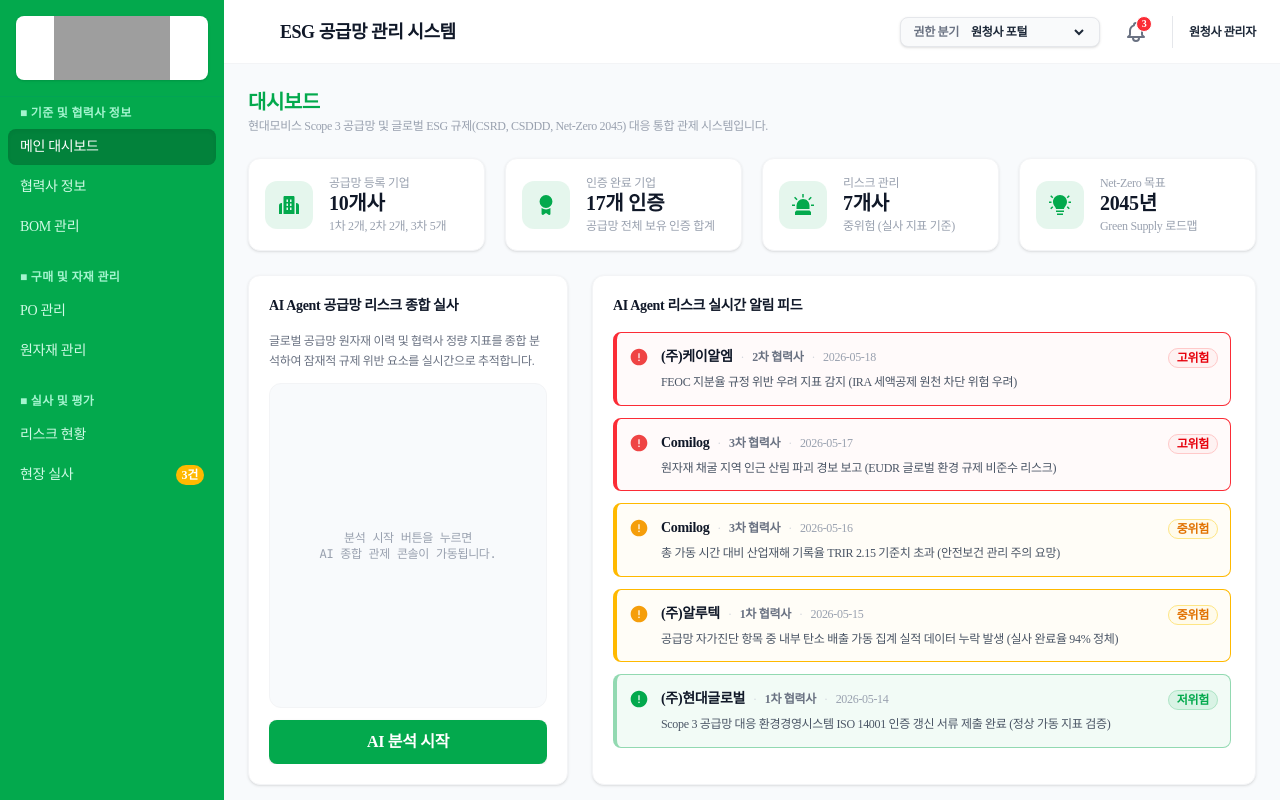
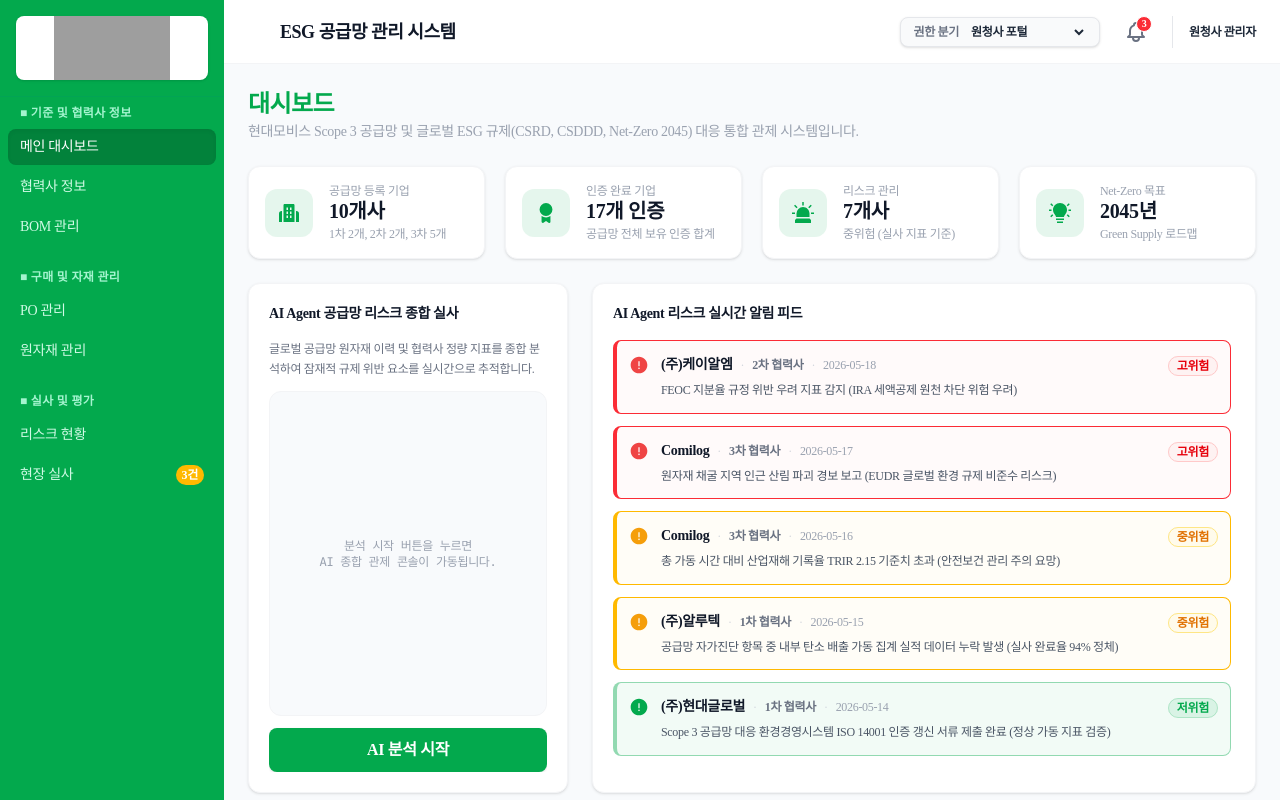
Before and after one commit to shell-files/dev_triplevalues, a React app in the folder frontend/: page / in a window 1280 px wide. Built offline with nearby package versions, Linux system fonts and the light colour scheme; grey boxes are pictures that could not be loaded; the HTML template or start-up script is replaced by a standard one.

Commit message:
[FE] 정적 파일 공급망 분류 및 리스크 상태 다중 필터링 로직 수정 (#19)

```diff
--- a/frontend/src/homes/admin/MainDashboard.jsx
+++ b/frontend/src/homes/admin/MainDashboard.jsx
@@ -42,8 +42,8 @@ const MainDashboard = () => {
   return (
     <div className="p-6 space-y-6 max-w-[1600px] mx-auto animate-fade-in w-full h-full">
       <div>
-        <h2 className="text-xl font-black text-[#03a94d] tracking-tight">대시보드</h2>
-        <p className="text-xs font-medium text-gray-400 mt-0.5">현대모비스 Scope 3 공급망 및 글로벌 ESG 규제(CSRD, CSDDD, Net-Zero 2045) 대응 통합 관제 시스템입니다.</p>
+        <h2 className="text-2xl font-black text-[#03a94d] tracking-tight">대시보드</h2>
+        <p className="text-sm text-gray-400 mt-0.5">현대모비스 Scope 3 공급망 및 글로벌 ESG 규제(CSRD, CSDDD, Net-Zero 2045) 대응 통합 관제 시스템입니다.</p>
       </div>
 
       <div className="grid grid-cols-1 md:grid-cols-4 gap-5">
--- a/frontend/src/homes/admin/partners/PartnerList.jsx
+++ b/frontend/src/homes/admin/partners/PartnerList.jsx
@@ -48,7 +48,7 @@ const PartnerList = ({ userRole, partnerRegistration, setSelPartner, apiCompanie
 
   const filtered = companies.filter((c) => {
     const matchSearch = g(c, "short").toLowerCase().includes(search.toLowerCase());
-    const matchTier = tierFilter === "all" || g(c, "tierLabel") === tierFilter;
+    const matchTier = tierFilter === "all" || g(c, "tierLabel").includes(tierFilter);
     const matchRisk = riskFilter === "all" || g(c, "risk") === riskFilter;
     return matchSearch && matchTier && matchRisk;
   });
@@ -57,7 +57,7 @@ const PartnerList = ({ userRole, partnerRegistration, setSelPartner, apiCompanie
     <div className="p-6 max-w-7xl mx-auto space-y-6">
       <div className="flex flex-col md:flex-row md:items-center md:justify-between gap-4 border-b border-gray-100 pb-4">
         <div>
-          <h1 className="text-2xl font-black text-gray-900 tracking-tight">협력사 정보 관리</h1>
+          <h1 className="text-2xl font-black text-[#03a94d] tracking-tight">협력사 정보 관리</h1>
           <p className="text-sm text-gray-400 mt-1">공급망 내 파트너사의 ESG 위험 수준 및 주요 글로벌 인증 준수 현황을 실시간 관제합니다.</p>
         </div>
       </div>
@@ -162,7 +162,7 @@ const PartnerList = ({ userRole, partnerRegistration, setSelPartner, apiCompanie
                       }}
                       className="text-xs bg-slate-900 text-white px-3 py-1.5 rounded-lg font-semibold hover:bg-slate-800"
                     >
-                      상세 관제
+                      상세 보기
                     </button>
                   </div>
                 </div>
```
